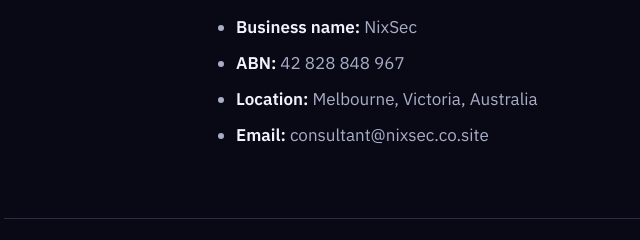
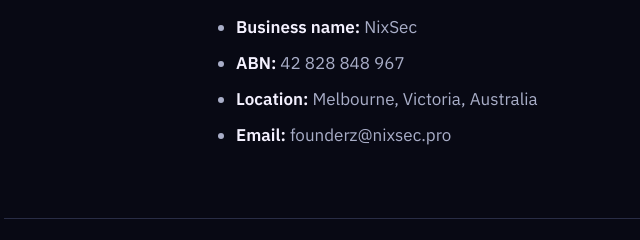
Before and after one commit to MissDaze/Nixsec, a plain HTML site: page privacy.html in a window 1280 px wide. Shown: the part 780-1020 px from the top of the page, 228-868 px from the left. Drawn offline with Linux system fonts and the light colour scheme.

Commit message:
Refresh NixSec contact, QA disclosure and site index

```diff
--- a/privacy.html
+++ b/privacy.html
@@ -335,7 +335,7 @@ footer {
       <li><strong>Business name:</strong> NixSec</li>
       <li><strong>ABN:</strong> 42 828 848 967</li>
       <li><strong>Location:</strong> Melbourne, Victoria, Australia</li>
-      <li><strong>Email:</strong> consultant@nixsec.co.site</li>
+      <li><strong>Email:</strong> founderz@nixsec.pro</li>
     </ul>
 
   </div>
@@ -802,8 +802,8 @@ footer {
 
       ABN 42 828 848 967<br><br>
 
-      <a href="mailto:consultant@nixsec.co.site">
-        consultant@nixsec.co.site
+      <a href="mailto:founderz@nixsec.pro">
+        founderz@nixsec.pro
       </a>
 
     </div>
```
